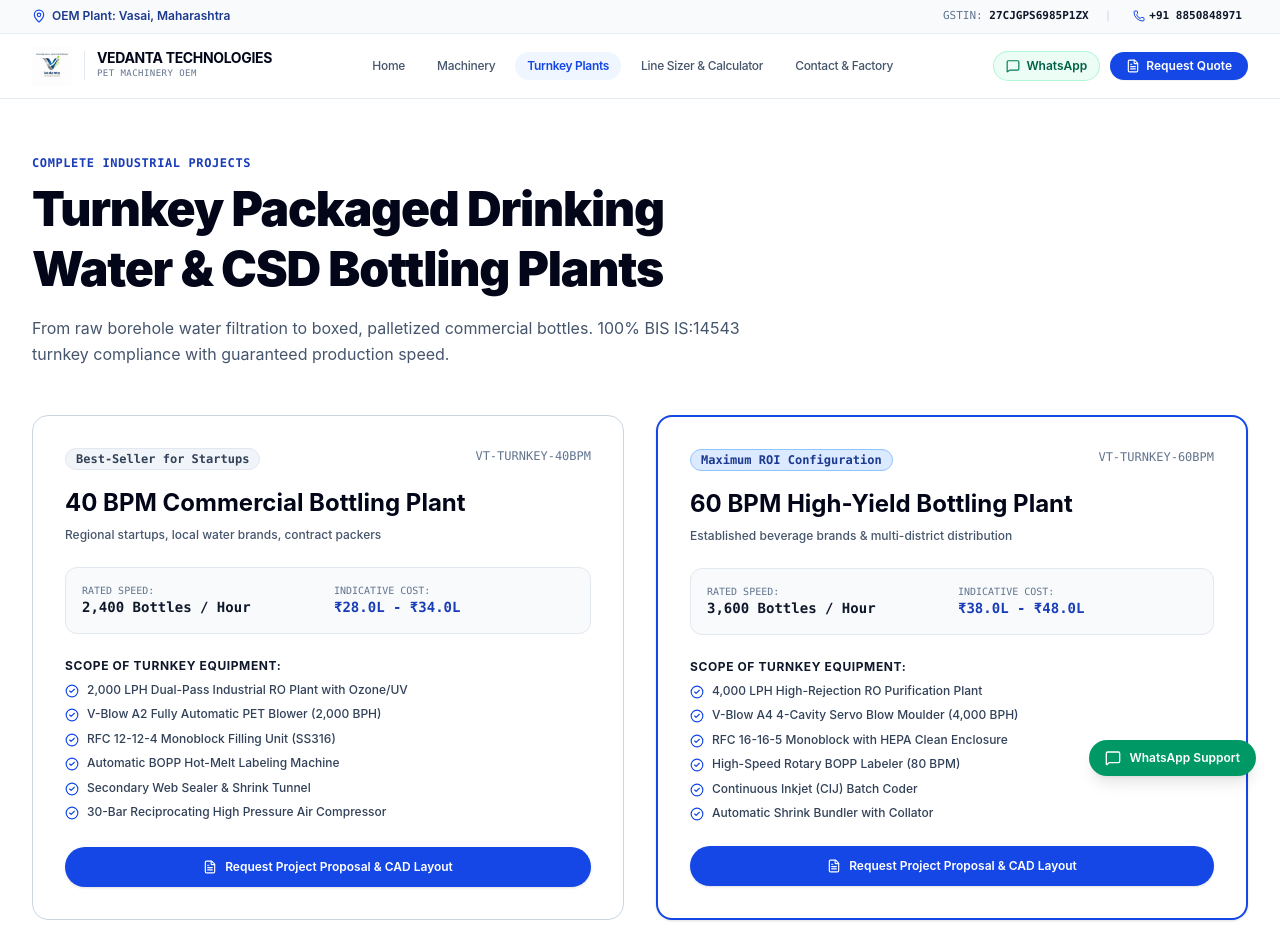
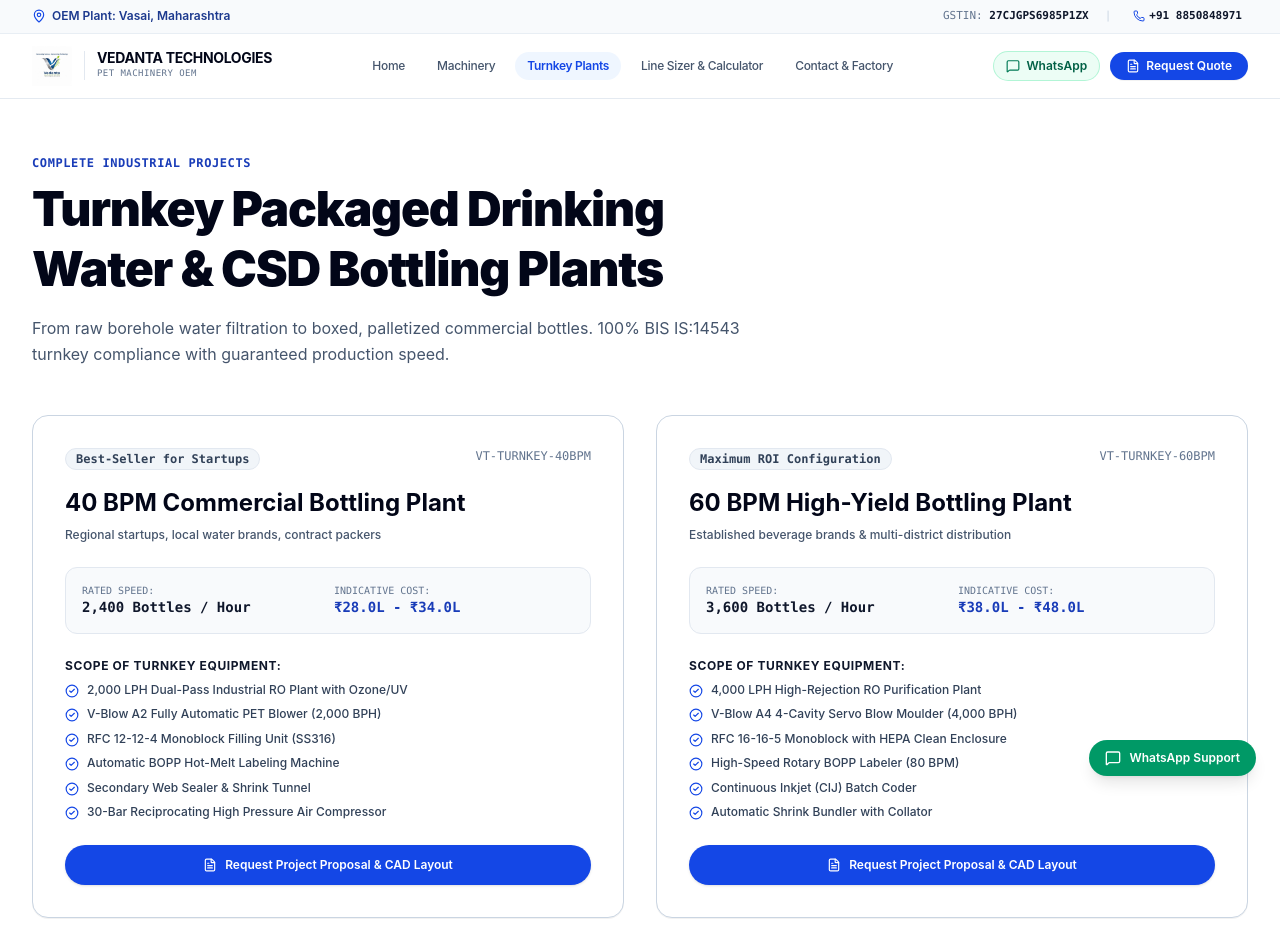
Before and after one commit to vedantatech-creator/PETVEDA, a React (Vite) app: page /turnkey in a window 1280 px wide. Shown: the top 949 px of the page. Built offline with nearby package versions, Linux system fonts and the light colour scheme.

Commit message:
fix(turnkey): make all turnkey package cards uniform in scheme without single-item blue border

```diff
--- a/src/components/TurnkeySolutions.jsx
+++ b/src/components/TurnkeySolutions.jsx
@@ -125,19 +125,11 @@ export default function TurnkeySolutions({ onOpenQuote }) {
           {packages.map((pkg, idx) => (
             <div
               key={idx}
-              className={`industrial-card p-7 flex flex-col justify-between transition-all ${
-                idx === 1
-                  ? 'border-blue-600 ring-2 ring-blue-600/20 shadow-lg'
-                  : 'bg-white'
-              }`}
+              className="industrial-card p-7 flex flex-col justify-between transition-all bg-white hover:border-slate-400"
             >
               <div>
                 <div className="flex justify-between items-center mb-3">
-                  <span className={`text-[11px] font-bold uppercase tracking-wider px-2.5 py-0.5 rounded-full ${
-                    idx === 1
-                      ? 'bg-blue-700 text-white'
-                      : 'bg-slate-100 text-slate-700'
-                  }`}>
+                  <span className="text-[11px] font-bold uppercase tracking-wider px-2.5 py-0.5 rounded-full bg-slate-100 text-slate-700">
                     {pkg.tag}
                   </span>
                   <span className="text-xs font-mono text-slate-500 font-semibold">{pkg.speed}</span>
--- a/src/pages/TurnkeyPage.jsx
+++ b/src/pages/TurnkeyPage.jsx
@@ -144,24 +144,16 @@ export default function TurnkeyPage({ onOpenQuote }) {
           </p>
         </div>
 
-        {/* Turnkey Packages Grid (Consistent Buttons & Distinct Best-Seller Border) */}
+        {/* Turnkey Packages Grid (Uniform Industrial Card Scheme) */}
         <div className="grid grid-cols-1 md:grid-cols-2 gap-6 sm:gap-8 mb-14 sm:mb-20">
-          {packages.map((pkg, idx) => (
+          {packages.map((pkg) => (
             <div
               key={pkg.code}
-              className={`p-5 sm:p-8 bg-white rounded-2xl flex flex-col justify-between transition-all ${
-                idx === 1
-                  ? 'border-2 border-blue-700 shadow-sm'
-                  : 'border border-slate-300 hover:border-slate-400'
-              }`}
+              className="p-5 sm:p-8 bg-white rounded-2xl flex flex-col justify-between transition-all border border-slate-300 hover:border-slate-400 shadow-2xs"
             >
               <div>
                 <div className="flex justify-between items-start gap-3 mb-3 sm:mb-4">
-                  <span className={`text-[11px] sm:text-xs font-mono font-bold px-2.5 py-0.5 rounded-full border ${
-                    idx === 1
-                      ? 'text-blue-900 bg-blue-100 border-blue-300 font-extrabold'
-                      : 'text-slate-700 bg-slate-100 border-slate-200'
-                  }`}>
+                  <span className="text-[11px] sm:text-xs font-mono font-bold px-2.5 py-0.5 rounded-full border text-slate-700 bg-slate-100 border-slate-200">
                     {pkg.tag}
                   </span>
                   <span className="text-xs text-slate-500 font-mono">
```
